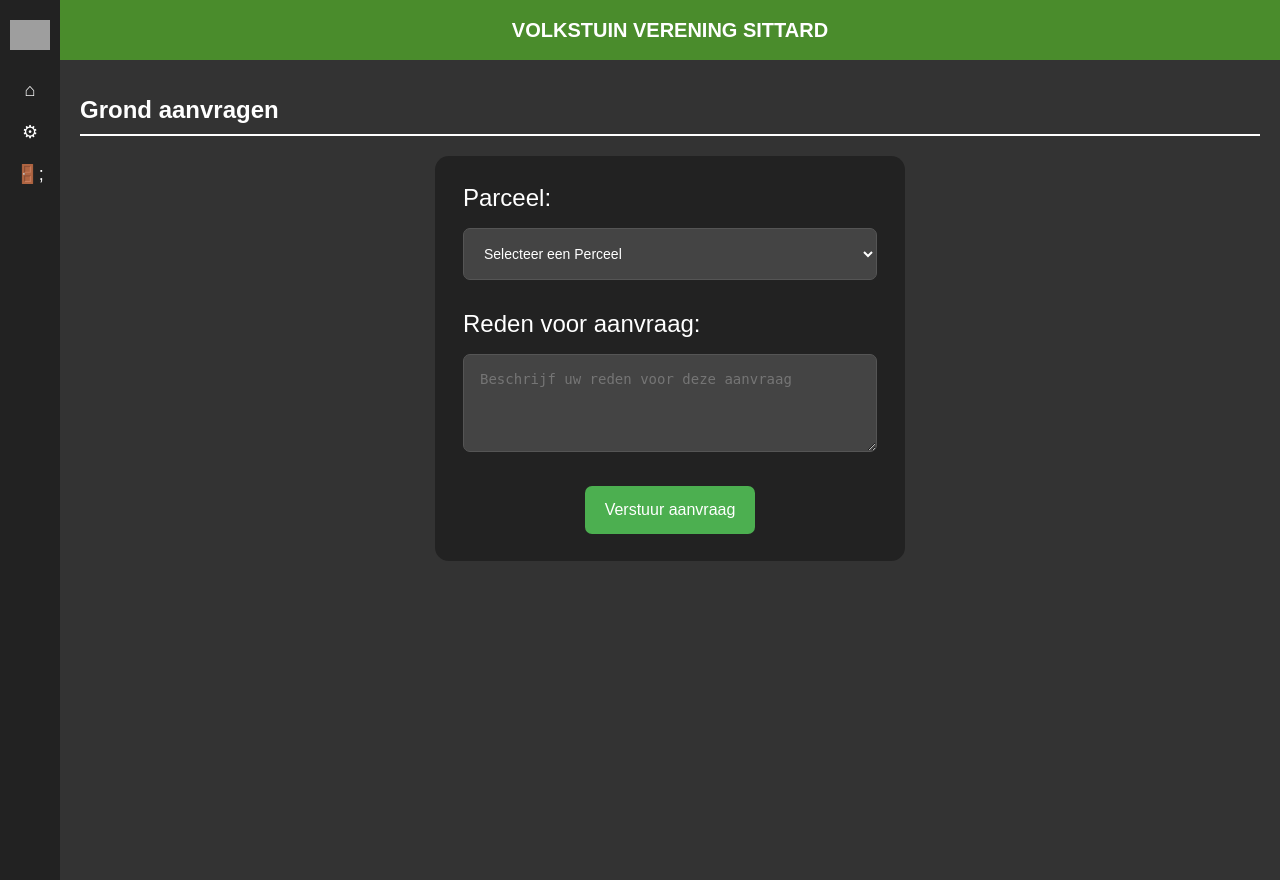
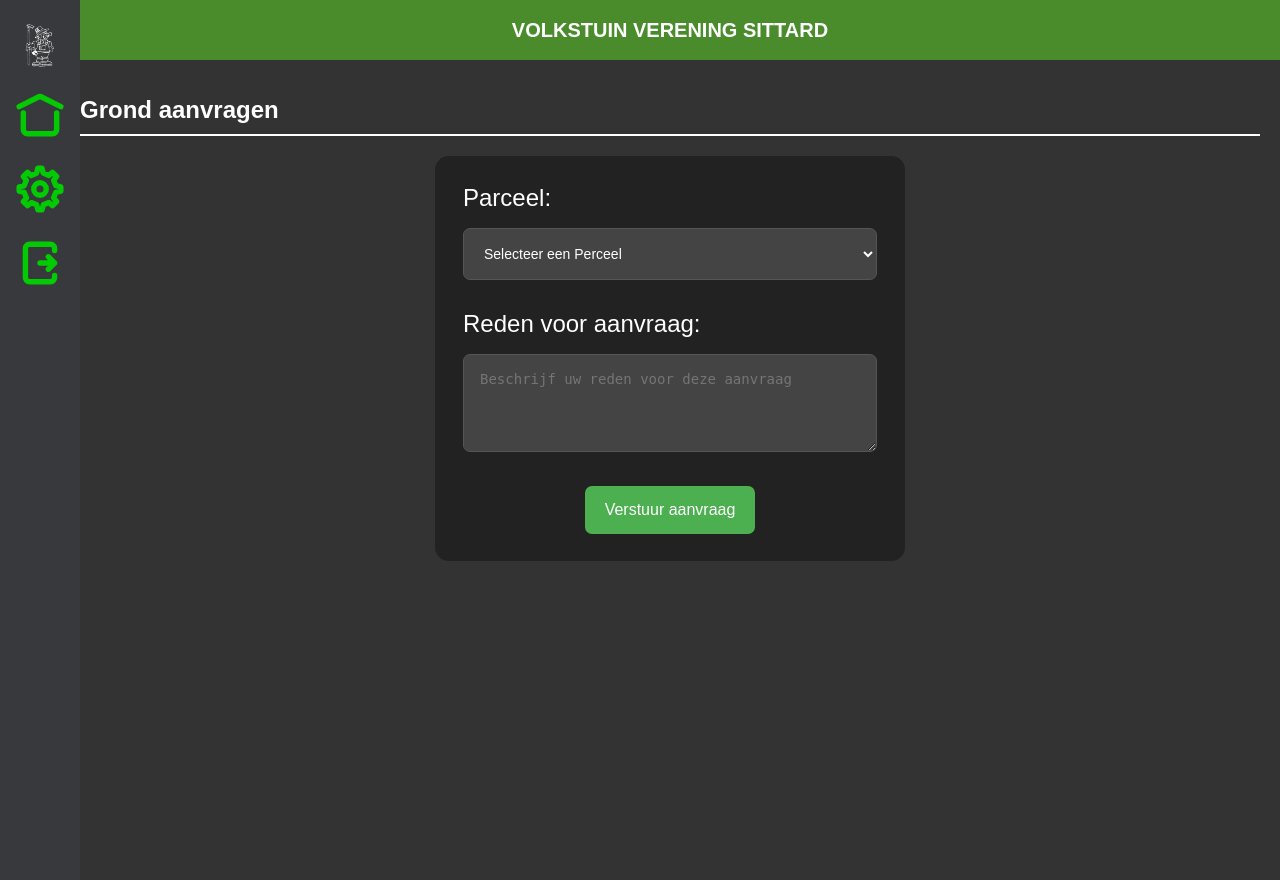
Before and after one commit to the-challenge-zone/Volkstuinen, a PHP site: page /Formulier/aanvraag-parceel.php in a window 1280 px wide. Run offline with PHP 8.4, Linux system fonts and the light colour scheme; data comes from the database, SQL or seed files in the repository; grey boxes are pictures that could not be loaded.

Commit message:
alle minor bugs fixxed mainly sidebar issues

```diff
--- a/Frontend/Formulier/Bedankt.php
+++ b/Frontend/Formulier/Bedankt.php
@@ -22,7 +22,7 @@
 <div class="content">
     <h1>Bedankt voor de aanvraag</h1>
     <div class="horizontal-line"></div>
-    <p>U zal binnen enkele momenten uw bevestiging ontvangen met uw conformatie email</p>
+    <p>U zal binnen enkele momenten uw bevestiging ontvangen op uw E-mail</p>
 </div>
 </body>
 </html>
--- a/Frontend/Formulier/aanvraag-parceel.css
+++ b/Frontend/Formulier/aanvraag-parceel.css
@@ -6,33 +6,37 @@
 
   }
 
+/* Sidebar */
 .sidebar {
-    width: 60px;
-    height: 100vh;
-    background-color: #222;
+  width: 80px;
+  background-color: #38393c;
   position: fixed;
+  top: 0;
+  left: 0;
+  bottom: 0;
   display: flex;
   flex-direction: column;
   align-items: center;
   padding-top: 20px;
+  z-index: 1001;
 }
 
 .sidebar img {
-    width: 40px;
+  width: 50px;
+  height: auto;
   margin-bottom: 20px;
 }
 
-  .sidebar a {
-    width: 100%;
-    text-align: center;
-    padding: 10px 0;
-    color: #fff;
-    text-decoration: none;
-    font-size: 18px;
-  }
-
-  .sidebar a:hover {
-    background-color: #444;
+.sidebar .icon {
+  width: 40px;
+  height: 40px;
+  background-color: #1c1d20;
+  border-radius: 5px;
+  margin: 10px 0;
+  display: flex;
+  align-items: center;
+  justify-content: center;
+  cursor: pointer;
 }
 
   .header {
--- a/Frontend/Formulier/aanvraag-parceel.php
+++ b/Frontend/Formulier/aanvraag-parceel.php
@@ -49,11 +49,27 @@
   <link rel="stylesheet" href="aanvraag-parceel.css">
 </head>
 <body>
-  <div class="sidebar">
-    <img src="logovolkstuinen.png" alt="Logo">
-    <a href="#">&#8962;</a>
-    <a href="#">&#9881;</a>
-    <a href="#">&#x1F6AA;;</a>
+
+<div class="sidebar">
+    <img src="../Gedeeld/pictures/logo-volkstuinverenigingsittard.png" alt="Logo">
+
+    <div class="Icoontjes">
+      <a href="dashboard.php">
+        <div class="icon1">
+          <img src="../Gedeeld/pictures/HomeMenuButton.svg" alt="Dashboard">
+        </div>
+      </a>
+      <a href="../../Frontend/Gedeeld/GebruikerInfo.php">
+        <div class="icon2">
+          <img src="../Gedeeld/pictures/UserMenuButton.svg" alt="Gebruikersinstellingen">
+        </div>
+      </a>
+      <a href="../../Frontend/logout.php">
+        <div class="icon3">
+          <img src="../Gedeeld/pictures/ExitMenuButton.svg" alt="Uitloggen">
+        </div>
+      </a>
+    </div>
   </div>
 
   <div class="header">VOLKSTUIN VERENING SITTARD</div>
```
Lines whose indentation alone changed are shown as unchanged.
